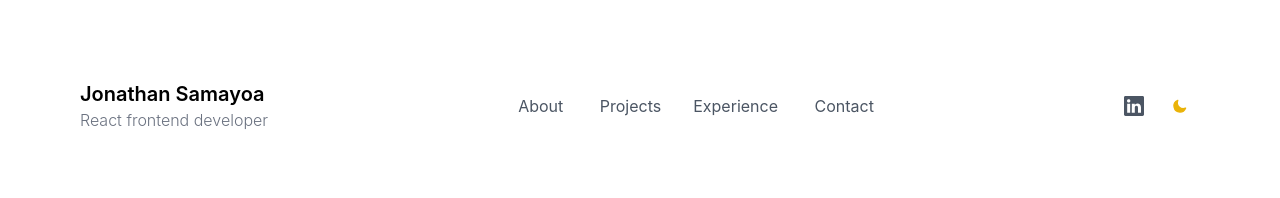
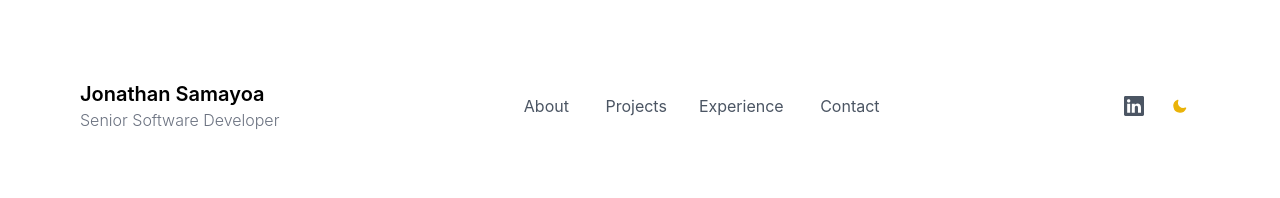
Before and after one commit to pureworldnew/nextjs-personal, a Next.js app: page / in a window 1280 px wide. Shown: the top 198 px of the page. Built offline with nearby package versions, Linux system fonts and the light colour scheme; no server answers.

Commit message:
update title

```diff
--- a/constants/data.js
+++ b/constants/data.js
@@ -1,7 +1,7 @@
 const userData = {
   githubUsername: "pureworldnew",
   name: "Jonathan Samayoa",
-  designation: "React frontend developer",
+  designation: "Senior Software Developer",
   avatarUrl: "/avatar.jpg",
   email: "jonathandreamdev@gmail.com",
   phone: "+1 8065761063",
@@ -61,7 +61,7 @@ const userData = {
   },
   experience: [
     {
-      title: "React frontend Developer",
+      title: "Senior Software Developer.",
       company: "With-meetwithanyone.com",
       year: "2018-2023",
       companyLink: "https://meetwithanyone.com/",
```
